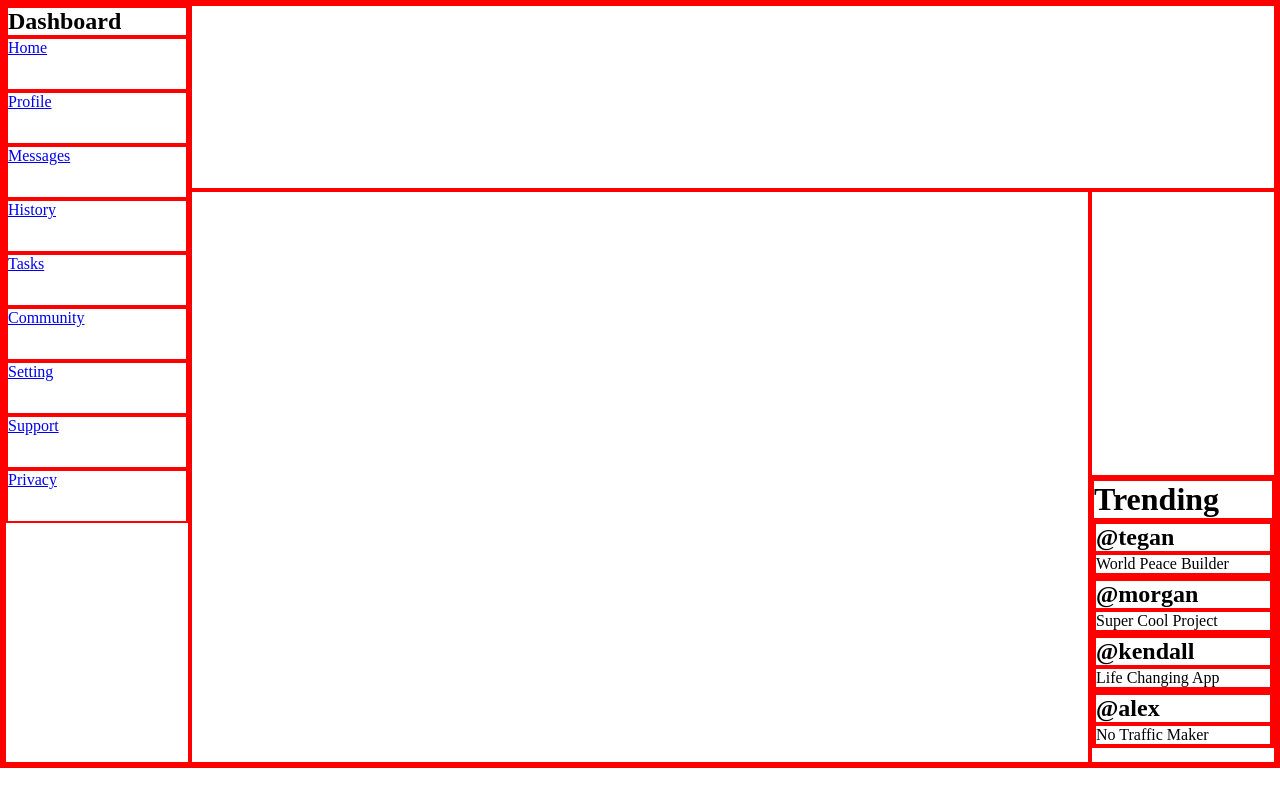
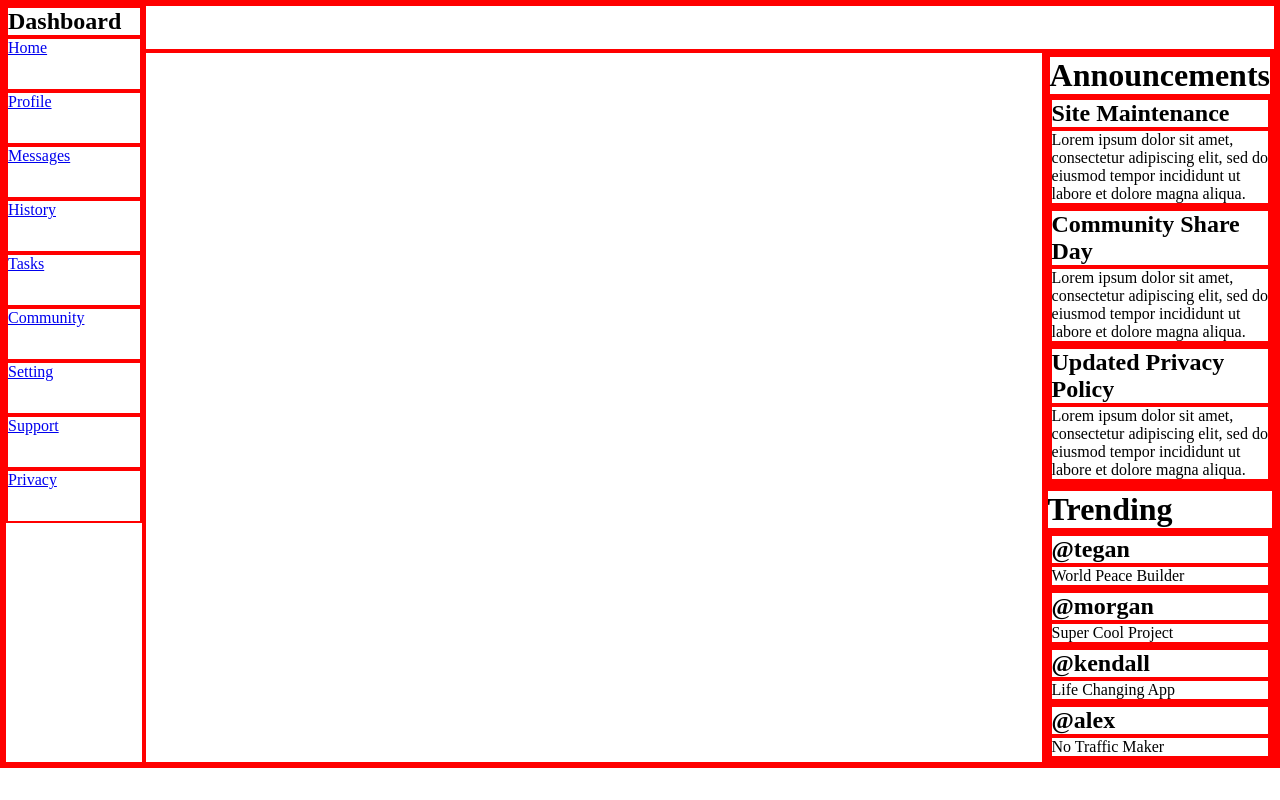
Before and after one commit to AbhiIfYouMust/Admin-dashboard, a plain HTML site: page index.html in a window 1280 px wide. Drawn offline with Linux system fonts and the light colour scheme.

Commit message:
Created initial announcements

```diff
--- a/index.html
+++ b/index.html
@@ -27,10 +27,28 @@
 
     <div id="card-container"></div>
 
-    <div id="announcements"></div>
+
+    <div id="announcements">
+        <div id="announcements-container">
+            <h1>Announcements</h1>
+            <div class="policy">
+                <h2>Site Maintenance</h2>
+                <p>Lorem ipsum dolor sit amet, consectetur adipiscing elit, sed do eiusmod tempor incididunt ut labore et dolore magna aliqua.</p>
+            </div>
+            <div class="policy">
+                <h2>Community Share Day</h2>
+                <p>Lorem ipsum dolor sit amet, consectetur adipiscing elit, sed do eiusmod tempor incididunt ut labore et dolore magna aliqua.</p>
+            </div>
+            <div class="policy">
+                <h2>Updated Privacy Policy</h2>
+                <p>Lorem ipsum dolor sit amet, consectetur adipiscing elit, sed do eiusmod tempor incididunt ut labore et dolore magna aliqua.</p>
+            </div>
+        </div>
+    </div>
 
     <div id="trending">
         <h1>Trending</h1>
+        <div id="trending-container">
             <div class="users">
                 <h2>@tegan</h2>
                 <p>World Peace Builder</p>
@@ -48,6 +66,7 @@
                 <p>No Traffic Maker</p>
             </div>
         </div>
+    </div>
 
 
 
```
Lines whose indentation alone changed are shown as unchanged.
